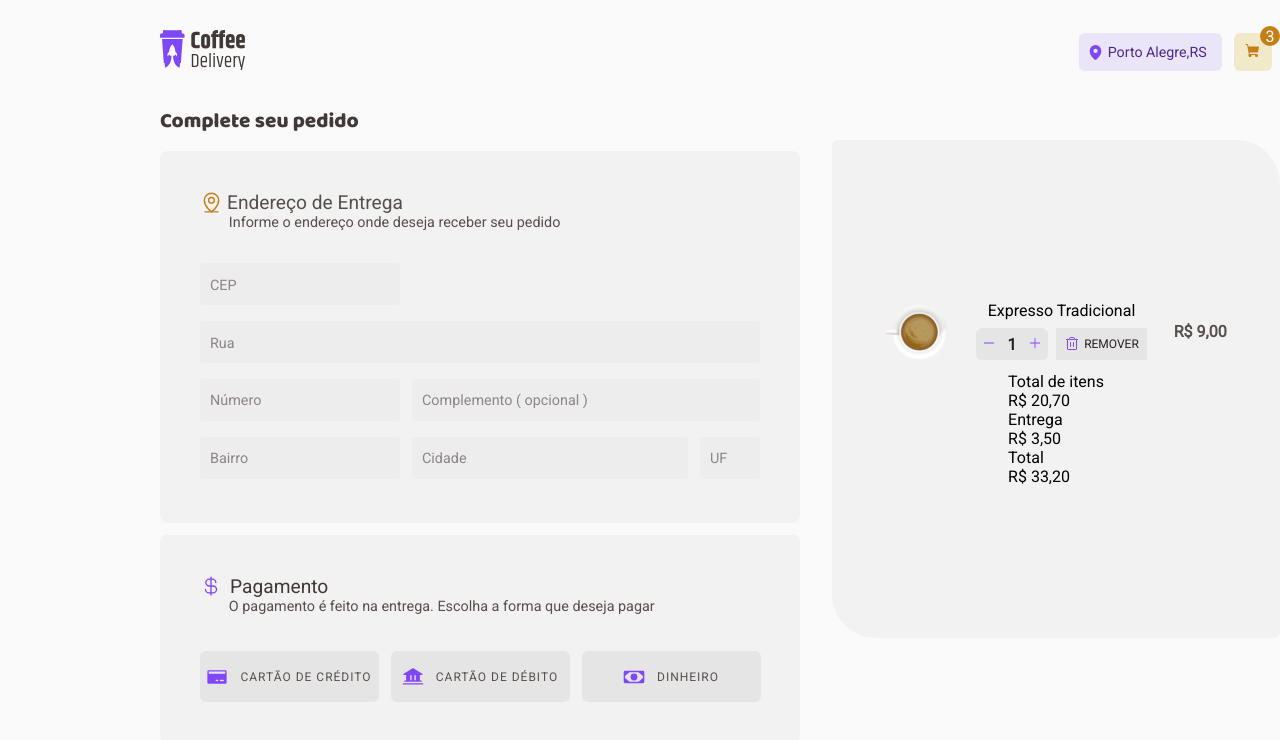
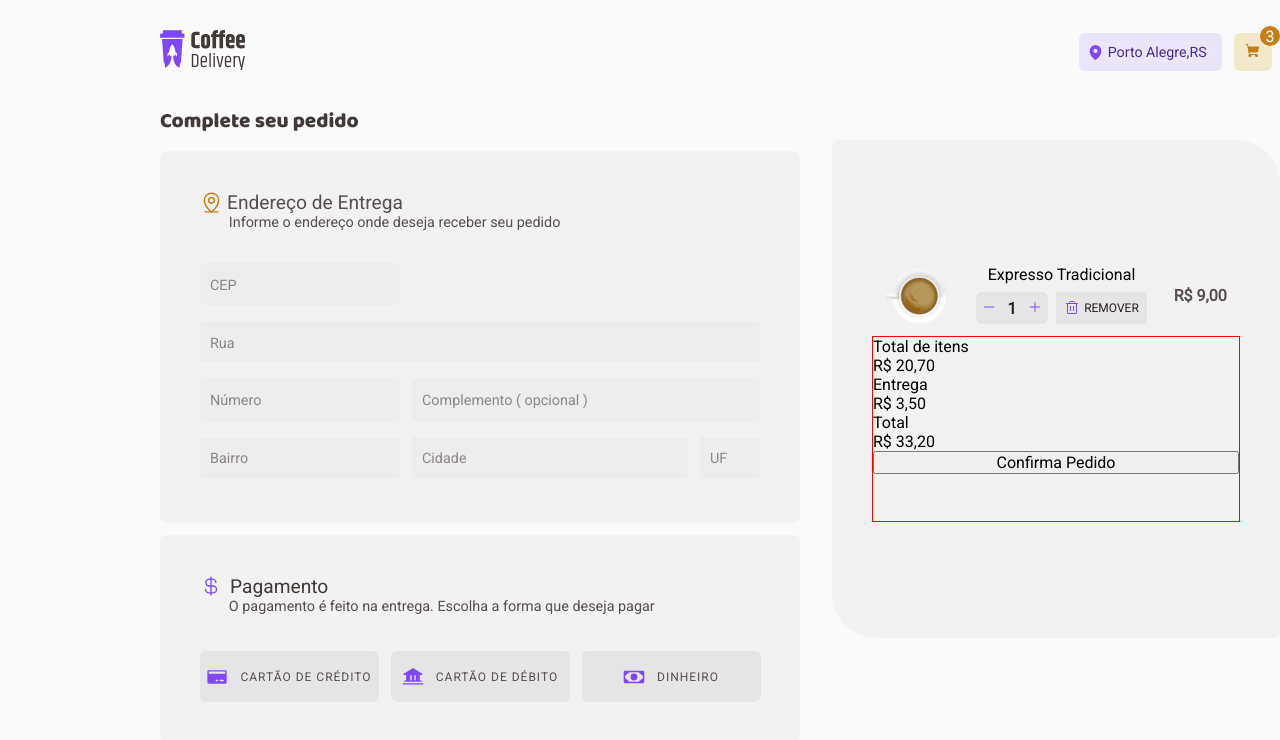
Before and after one commit to GaloManco/caffeDelivery, a React (Vite) app: page /cadastrodopedido in a window 1280 px wide. Shown: the top 740 px of the page. Built offline with nearby package versions, Linux system fonts and the light colour scheme.

Commit message:
Refazendo estilo de cafés selecionados

```diff
--- /dev/null
+++ b/src/pages/cadastroDopedido/Components/confirmaPedido/components/listadevalores/index.tsx
@@ -0,0 +1,21 @@
+import { StyleConteinerListaDeValores } from './styles'
+
+export function ListaDevalores() {
+  return (
+    <StyleConteinerListaDeValores>
+      <div>
+        <p>Total de itens</p>
+        <p>R$ 20,70</p>
+      </div>
+      <div>
+        <p>Entrega</p>
+        <p>R$ 3,50</p>
+      </div>
+      <div>
+        <p>Total</p>
+        <p>R$ 33,20</p>
+      </div>
+      <button>Confirma Pedido</button>
+    </StyleConteinerListaDeValores>
+  )
+}
--- /dev/null
+++ b/src/pages/cadastroDopedido/Components/confirmaPedido/components/listadevalores/styles.ts
@@ -0,0 +1,11 @@
+import styled from 'styled-components'
+
+export const StyleConteinerListaDeValores = styled.div`
+  border: 1px solid red;
+
+  width: 23rem;
+  height: 11.625rem;
+
+  display: flex;
+  flex-direction: column;
+`
--- a/src/pages/cadastroDopedido/Components/confirmaPedido/index.tsx
+++ b/src/pages/cadastroDopedido/Components/confirmaPedido/index.tsx
@@ -6,6 +6,7 @@ import {
   StyleValorDoProduto,
 } from './style'
 import Coffee01 from '../../../../assets/Coffee01.svg'
+import { ListaDevalores } from './components/listadevalores'
 
 export function ConfirmaPedido() {
   return (
@@ -40,20 +41,8 @@ export function ConfirmaPedido() {
           </StyleListaDeProdutosComprados>
         </ul>
       </div>
-      <div>
-        <div>
-          <p>Total de itens</p>
-          <p>R$ 20,70</p>
-        </div>
-        <div>
-          <p>Entrega</p>
-          <p>R$ 3,50</p>
-        </div>
-        <div>
-          <p>Total</p>
-          <p>R$ 33,20</p>
-        </div>
-      </div>
+      <ListaDevalores />
+
     </StyleConfirmaPedido>
   )
 }
```
